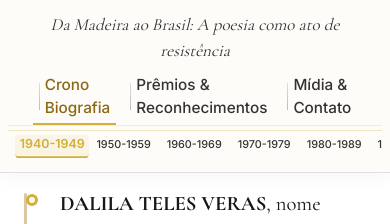
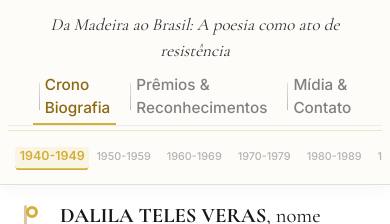
Before and after one commit to telesverasdalila-spec/dalilapoeta, a Next.js app: page / in a window 390 px wide. Shown: the part 795-1019 px from the top of the page. Built offline with nearby package versions, Linux system fonts and the light colour scheme.

Commit message:
Atualiza o pacote para a versão 8 com refinamentos de cor e respiro da régua no celular

```diff
--- a/src/app/globals.css
+++ b/src/app/globals.css
@@ -150,14 +150,16 @@ body {
    organizadora, quase um sussurro (“quanto menos coisas melhor”, filosofia da autora).
    Histórico: v1 tracinho grosso (poluiu); v2 esfera 7px; v3 esfera 9px + entrelinhas 1.3
    (apertou demais — desfeito); v4 esfera 9px + TODAS as tabs-mãe em 2 linhas;
-   v5 diamante; v6 linha fina 2px (aprovada); v7 fio de 1px — “mais fininha ainda”.
+   v5 diamante; v6 linha fina 2px (aprovada); v7 fio de 1px (no ar).
+   v8 refinamentos de cor/régua (olhar de ourives): respiro da régua no celular,
+   tabs-mãe #333 -> #808080, décadas #333 -> #b3b3b3 (régua mais leve).
    ⚠️ Vale para os 3 eixos de uma vez (Vida, Obra e Movimento usam .tabs-principal).
    ⚠️ Só estética — chaves internas das tabs e conteúdo que abre por padrão não mudam. */
 .tab-btn {
   font-family: 'Inter', sans-serif;
   font-size: 0.95rem; /* Task 80: um degrau menor (era 1.05) — equilíbrio com título e sub-abas */
   font-weight: 500;
-  color: #333;
+  color: #808080; /* Task 113 v8: cinza médio (era #333) — hierarquia fica no dourado da aba ativa */
   cursor: pointer;
   padding: 8px 10px;
   border: none;
@@ -255,7 +257,7 @@ body {
   font-family: 'Inter', sans-serif;
   font-size: 0.8rem;
   font-weight: 500;
-  color: #333;
+  color: #b3b3b3; /* Task 113 v8: régua mais leve (era #333) — informativa, não protagonista */
   cursor: pointer;
   padding: 4px 8px;
   border-bottom: 2px solid transparent;
@@ -553,7 +555,8 @@ span[data-ano].data-iluminada {
     border-color: #d4af37;
   }
 
-  .regua-tempo { padding: 4px 0; }
+  /* Task 113 v8: respiro no topo no celular (era 4px — a régua encostava no menu de cima) */
+  .regua-tempo { padding: 16px 0 4px 0; }
   .regua-anos {
     display: flex !important;
     justify-content: flex-start !important;
```
Also changed, not shown: LEIA-ME.txt, REGRAS-DE-OURO.txt.
